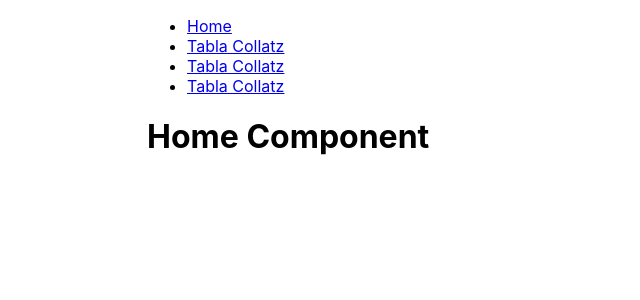
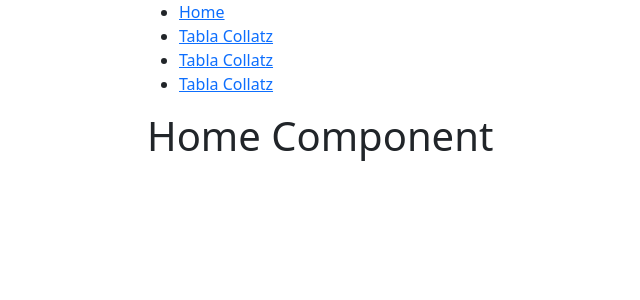
Before and after one commit to Gabriel6966/reactservices, a React (Create React App) app: page / in a window 1280 px wide. Shown: the top 300 px of the page, without its empty margins (243-883 px from the left). Built offline with nearby package versions, Linux system fonts and the light colour scheme.

Commit message:
feat: implement dynamic routing and Collatz sequence practice

```diff
--- a/package.json
+++ b/package.json
@@ -8,6 +8,9 @@
     "@testing-library/react": "^16.3.3",
     "@testing-library/user-event": "^13.5.0",
     "axios": "^1.20.0",
+    "bootstrap": "^5.3.8",
+    "jquery": "^4.0.0",
+    "popper.js": "^1.16.1",
     "react": "^19.3.0",
     "react-dom": "^19.3.0",
     "react-router-dom": "^7.18.4",
--- a/src/Router.js
+++ b/src/Router.js
@@ -19,6 +19,7 @@ export default class Router extends Component {
         }
         return (
             <BrowserRouter>
+            <MenuCollatz/>
                 <Routes>
                     <Route path="/" element={<HomeComponent/>}/>
                     <Route path="/tabla/:minumero" element={<TablaMultiplicarElement/>}/>
--- a/src/components/TablaMultiplicar.jsx
+++ b/src/components/TablaMultiplicar.jsx
@@ -30,10 +30,10 @@ export default class TablaMultiplicar extends Component {
 
                 <h3 style={{ color: "blue" }}>
 
-                    <ul>
+                    <ul className="list-group">
                         {
                             this.state.tabla.map((num, index) => {
-                                return (<li key={index}>
+                                return (<li className="list-group-item" key={index}>
                                     {num}
                                 </li>)
 
--- a/src/components/practicacollatz/Collatz.jsx
+++ b/src/components/practicacollatz/Collatz.jsx
@@ -1,4 +1,4 @@
-import  { Component } from 'react'
+import { Component } from 'react'
 
 export default class Collatz extends Component {
 
@@ -27,6 +27,12 @@ export default class Collatz extends Component {
         this.generarTabla();
     }
 
+    componentDidUpdate = (prevProps) => {
+        if (prevProps.numero != this.props.numero) {
+            this.generarTabla();
+        }
+    }
+
 
 
     render() {
@@ -35,11 +41,11 @@ export default class Collatz extends Component {
                 <h1>Collatz Conjecture</h1>
 
                 <h3 style={{ color: "fuchsia" }}>
-                    <ul>
+                    <ul className="list-group">
                         {
                             this.state.tabla.map((num, index) => {
                                 return (
-                                    <li key={index}>
+                                    <li className="list-group-item" key={index}>
                                         {num}
                                     </li>)
                             })
--- a/src/components/practicacollatz/MenuCollatz.jsx
+++ b/src/components/practicacollatz/MenuCollatz.jsx
@@ -1,4 +1,5 @@
 import React, { Component } from 'react'
+import { NavLink } from 'react-router-dom'
 
 export default class MenuCollatz extends Component {
     render() {
@@ -6,16 +7,16 @@ export default class MenuCollatz extends Component {
             <div>
                 <ul>
                     <li>
-                        <a href="/">Home</a>
+                        <NavLink to ="/">Home</NavLink>
                     </li>
                     <li>
-                        <a href="/collatz/15">Tabla Collatz</a>
+                        <NavLink to="/collatz/15">Tabla Collatz</NavLink>
                     </li>
                     <li>
-                        <a href="/collatz/3">Tabla Collatz</a>
+                        <NavLink to="/collatz/3">Tabla Collatz</NavLink>
                     </li>
                     <li>
-                        <a href="/collatz/10">Tabla Collatz</a>
+                        <NavLink to="/collatz/10">Tabla Collatz</NavLink>
                     </li>
                 </ul>
             </div>
--- a/src/index.js
+++ b/src/index.js
@@ -12,11 +12,14 @@ import CocheDetalles from './components/maestrodetalle2/CocheDetalles';
 import MenuComponent from './components/MenuComponent';
 import Router from './Router';
 import MenuCollatz from './components/practicacollatz/MenuCollatz';
+import "bootstrap/dist/css/bootstrap.min.css";
+import $ from "jquery";
+import Popper from "popper.js";
+import "bootstrap/dist/js/bootstrap.bundle";
 
 const root = ReactDOM.createRoot(document.getElementById('root'));
 root.render(
   <div style={{margin: "auto", width:"500px"}}>
-    <MenuCollatz/>
     <Router/>
   </div>
 );
```
Also changed, not shown: 1 other file (tests, documents, lock files or other folders).
